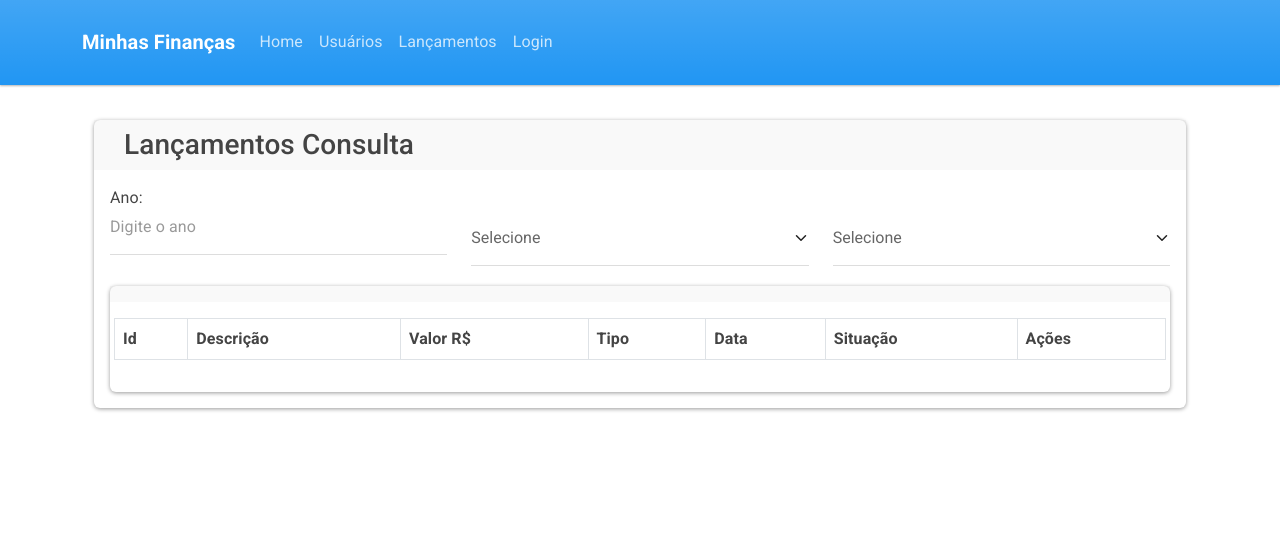
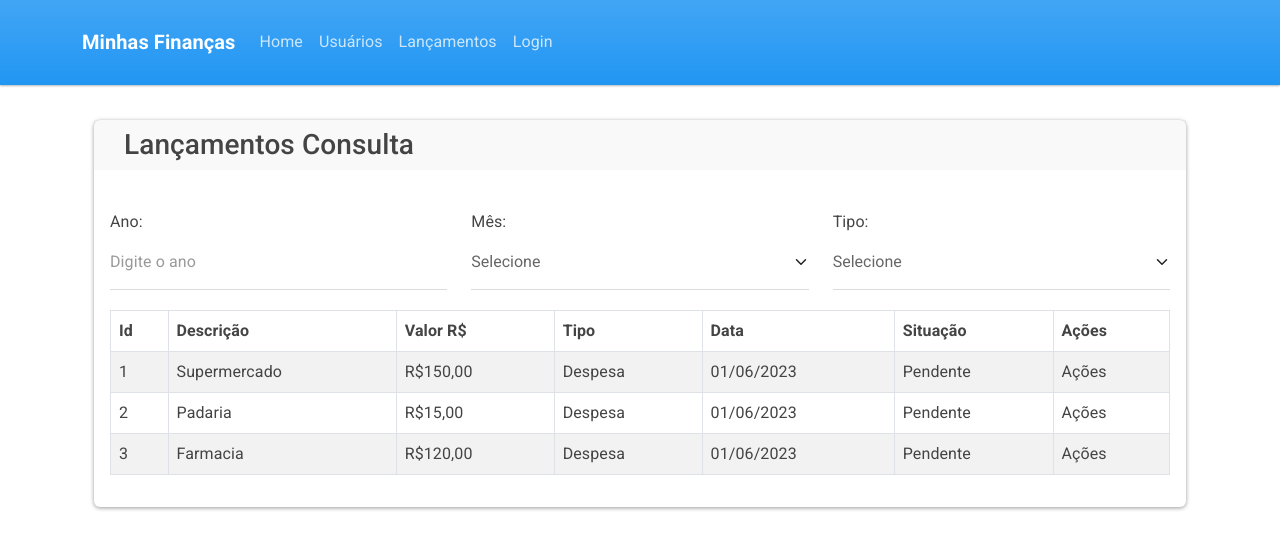
Before and after one commit to fcd007/financas-frontend-reactjs, a React (Create React App) app: page /consultar-lancamentos in a window 1280 px wide. Shown: the top 550 px of the page. Built offline with nearby package versions, Linux system fonts and the light colour scheme.

Commit message:
feat: adicionado lista de lancamentos

```diff
--- a/src/presentation/pages/LancamentosConsulta.js
+++ b/src/presentation/pages/LancamentosConsulta.js
@@ -17,13 +17,41 @@ class LancamentosConsulta extends React.Component {
       listaMeses: MESES_ANO,
       tiposLancamento: TIPO_LANCAMENTO,
       filtro: {},
-      listaLancamentos: [],
+      listaLancamentos: [
+        {
+          id: 1,
+          descricao: "Supermercado",
+          valor: "R$150,00",
+          tipo: TIPO_LANCAMENTO[0].descricao,
+          data: "01/06/2023",
+          situacao: "Pendente",
+        },
+        {
+          id: 2,
+          descricao: "Padaria",
+          valor: "R$15,00",
+          tipo: TIPO_LANCAMENTO[0].descricao,
+          data: "01/06/2023",
+          situacao: "Pendente",
+        },
+        {
+          id: 3,
+          descricao: "Farmacia",
+          valor: "R$120,00",
+          tipo: TIPO_LANCAMENTO[0].descricao,
+          data: "01/06/2023",
+          situacao: "Pendente",
+        },
+      ],
     };
   }
+
+
 
   render() {
     let { shouldRedirect, navetageToRoute, listaMeses, tiposLancamento } =
       this.state;
+    console.log(this.state.listaLancamentos);
     return (
       <>
         {shouldRedirect === true ? (
@@ -31,11 +59,12 @@ class LancamentosConsulta extends React.Component {
         ) : (
           <div className="container">
             <Card value={"card mb-12"} title={"Lançamentos Consulta"}>
-              <FormGroup htmlFor="ano" label="Ano:">
+              <FormGroup htmlFor="ano">
                 <Row>
                   <Col>
+                    <label htmlFor="ano">Ano:</label>
                     <Form.Control
-                      style={{ paddingTop: "5px" }}
+                      style={{ paddingTop: "16px" }}
                       type="text"
                       className="form-control"
                       id="nome"
@@ -47,15 +76,15 @@ class LancamentosConsulta extends React.Component {
                     />
                   </Col>
                   <Col>
+                    <label htmlFor="mes">Mês:</label>
                     <SelectList lista={listaMeses} />
                   </Col>
                   <Col>
+                    <label htmlFor="tipo">Tipo:</label>
                     <SelectList lista={tiposLancamento} />
                   </Col>
                 </Row>
               </FormGroup>
-              <Card value={"card mb-12"}>
-                <Row>
                 <Table striped bordered hover>
                   <thead>
                     <tr>
@@ -68,19 +97,20 @@ class LancamentosConsulta extends React.Component {
                       <th>Ações</th>
                     </tr>
                   </thead>
-                    {this.state.listaLancamentos.map((lancamento) => {
+                  <tbody>
+                    {this.state.listaLancamentos.map((lancamento) => (
                       <tr key={lancamento.id}>
+                        <td>{lancamento.id}</td>
                         <td>{lancamento.descricao}</td>
                         <td>{lancamento.valor}</td>
                         <td>{lancamento.tipo}</td>
                         <td>{lancamento.data}</td>
-                        <td>{lancamento.situcao}</td>
+                        <td>{lancamento.situacao}</td>
                         <td>Ações</td>
-                      </tr>;
-                    })}
+                      </tr>
+                    ))}
+                  </tbody>
                 </Table>
-                </Row>
-              </Card>
             </Card>
           </div>
         )}
```
Lines whose indentation alone changed are shown as unchanged.
